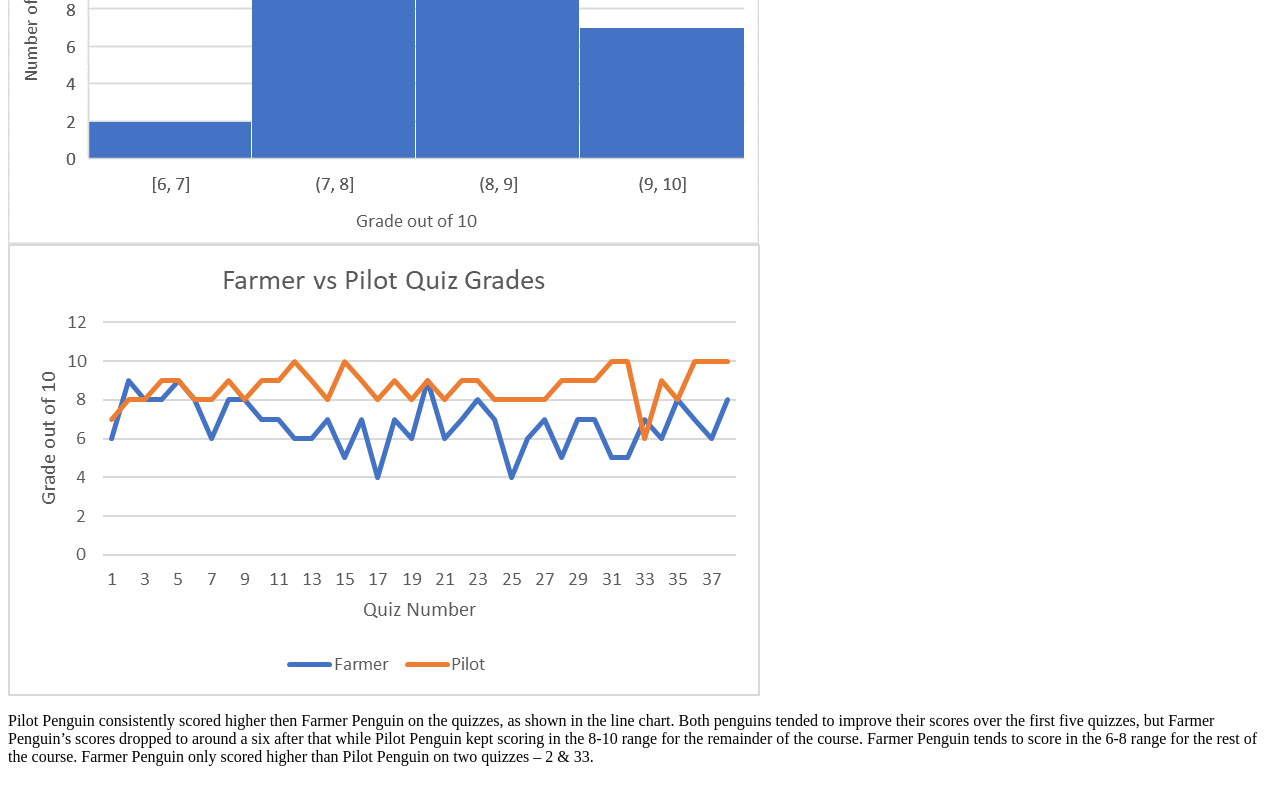
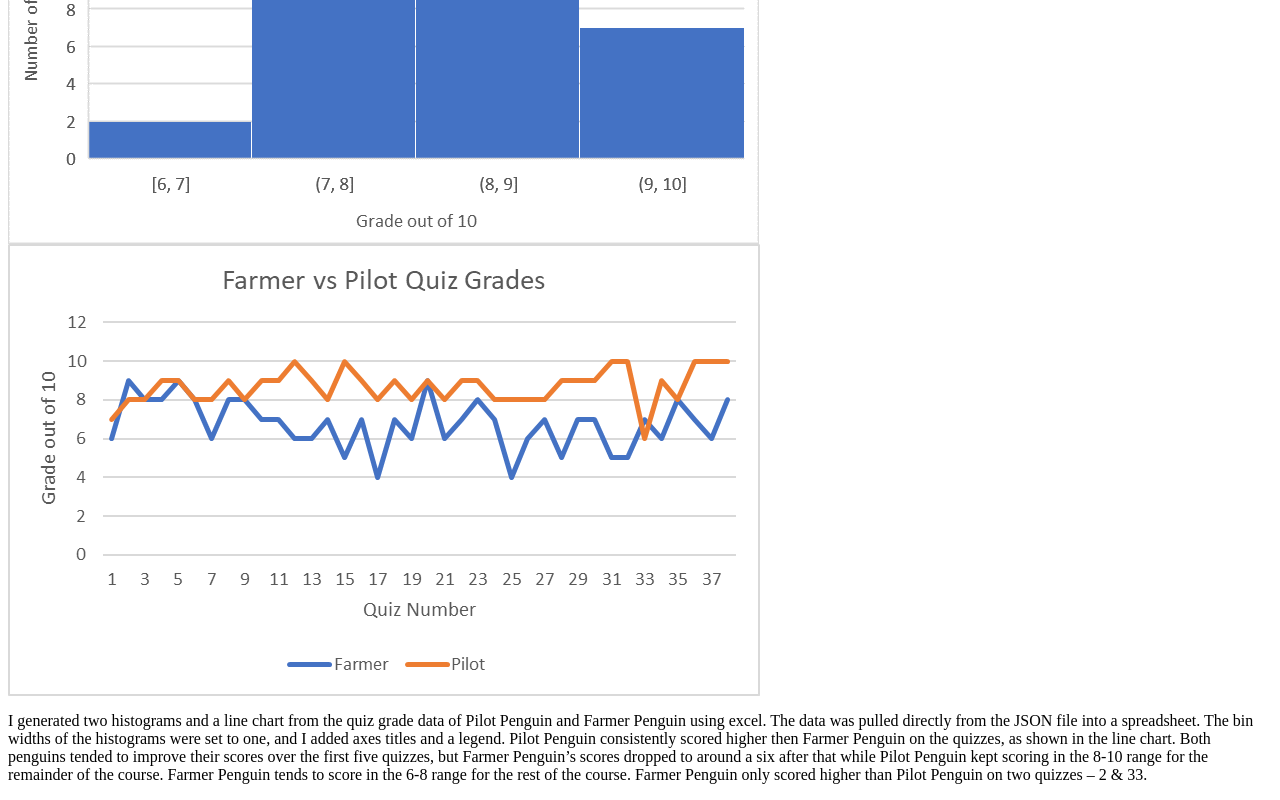
Before and after one commit to MHKEND01/PenguinHistPrep, a plain HTML site: page index.html in a window 1280 px wide. Shown: the part 666-1466 px from the top of the page. Drawn offline with Linux system fonts and the light colour scheme.

Commit message:
Update index.html

```diff
--- a/index.html
+++ b/index.html
@@ -6,6 +6,6 @@
 <br>
 <img src="farmPilot.png" alt="">
 <br>
-<p> Pilot Penguin consistently scored higher then Farmer Penguin on the quizzes, as shown in the line chart. Both penguins tended to improve their scores over the first five quizzes, but Farmer Penguin’s scores dropped to around a six after that while Pilot Penguin kept scoring in the 8-10 range for the remainder of the course. Farmer Penguin tends to score in the 6-8 range for the rest of the course. Farmer Penguin only scored higher than Pilot Penguin on two quizzes – 2 & 33. </p>
+<p> I generated two histograms and a line chart from the quiz grade data of Pilot Penguin and Farmer Penguin using excel. The data was pulled directly from the JSON file into a spreadsheet. The bin widths of the histograms were set to one, and I added axes titles and a legend. Pilot Penguin consistently scored higher then Farmer Penguin on the quizzes, as shown in the line chart. Both penguins tended to improve their scores over the first five quizzes, but Farmer Penguin’s scores dropped to around a six after that while Pilot Penguin kept scoring in the 8-10 range for the remainder of the course. Farmer Penguin tends to score in the 6-8 range for the rest of the course. Farmer Penguin only scored higher than Pilot Penguin on two quizzes – 2 & 33. </p>
 </body>
 </html>
```
